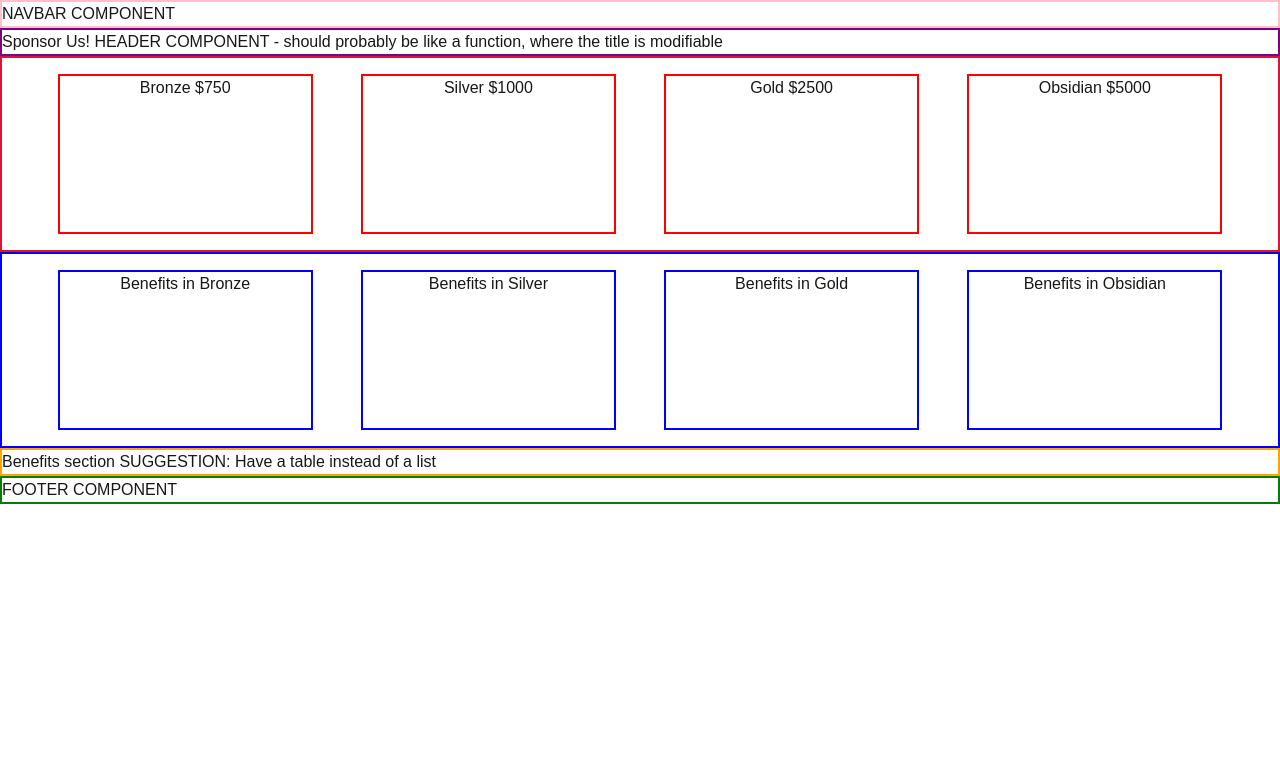
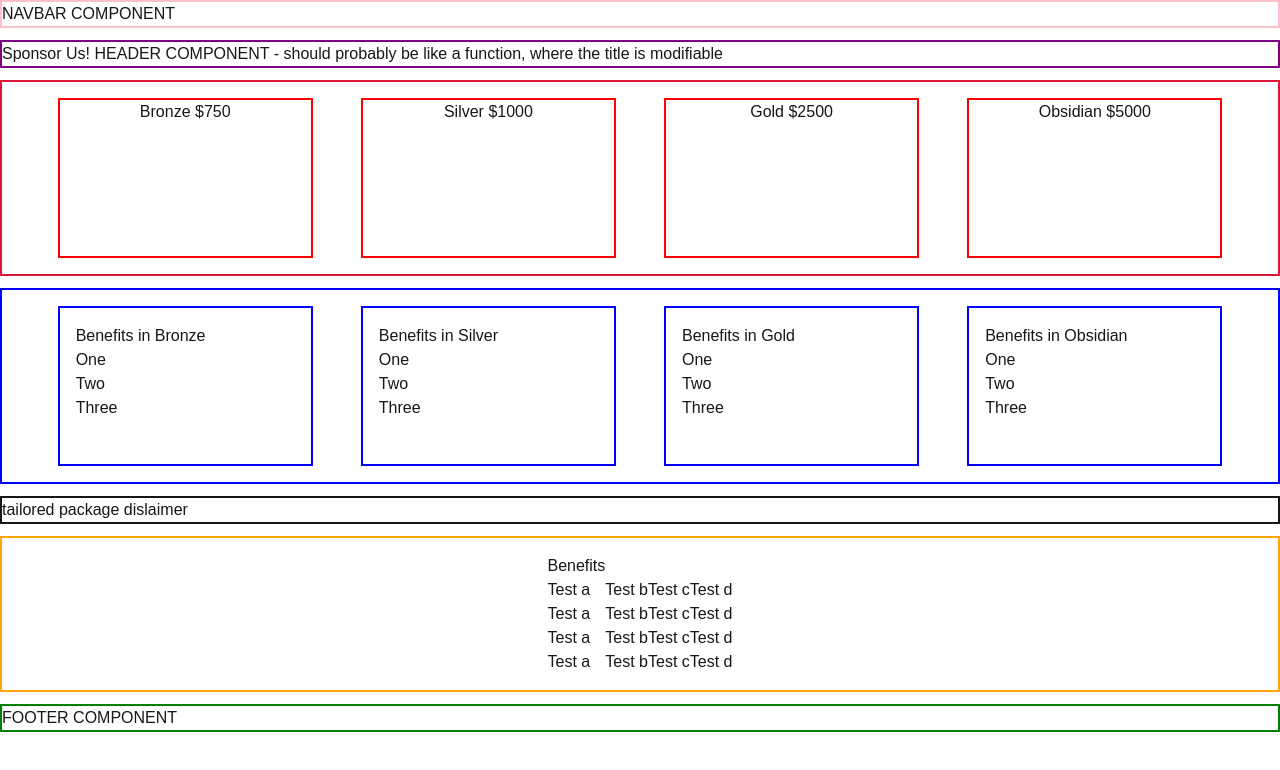
Before and after one commit to hack-rpi/HackRPI-Website-2026, a Next.js app in the folder my-app/: page /sponsorship in a window 1280 px wide. Shown: the top 770 px of the page. Built offline with nearby package versions, Linux system fonts and the light colour scheme.

Commit message:
Sponsor page layout good for now

```diff
--- a/my-app/app/sponsorship/page.tsx
+++ b/my-app/app/sponsorship/page.tsx
@@ -5,6 +5,7 @@ import "./sponsorship.css"
 export default function Test() {
   return (
 		<>
+      <main className = "flex flex-col gap-3 h-screen">
         <div className = "tempNavBar">
           NAVBAR COMPONENT
         </div>
@@ -33,27 +34,82 @@ export default function Test() {
         <div className="flex items-center gap-4 justify-center tier-table">
           <div className="tier-cell bronze">
             Benefits in Bronze
+            <ul>
+              <li>One</li>
+              <li>Two</li>
+              <li>Three</li>
+            </ul>
           </div>
           <div className="tier-cell silver">
             Benefits in Silver
+            <ul>
+              <li>One</li>
+              <li>Two</li>
+              <li>Three</li>
+            </ul>
           </div>
           <div className="tier-cell gold">
             Benefits in Gold
+            <ul>
+              <li>One</li>
+              <li>Two</li>
+              <li>Three</li>
+            </ul>
           </div>
           <div className="tier-cell obsidian">
             Benefits in Obsidian
+            <ul>
+              <li>One</li>
+              <li>Two</li>
+              <li>Three</li>
+            </ul>
           </div>
         </div>
 
-      {/* list of existing benefits */}
-      <div className="benefits">
-        Benefits section
-        SUGGESTION: Have a table instead of a list
+        <div className="disclaimer border-solid border-2">
+          tailored package dislaimer
+        </div>
+
+        <div className="flex items-center gap-4 justify-center benefits">
+          <table>
+            <thead>
+              <tr>
+                <td>Benefits</td>
+              </tr>
+            </thead>
+            <tbody>
+              <tr>
+                <td>Test a</td>
+                <td>Test b</td>
+                <td>Test c</td>
+                <td>Test d</td>
+              </tr>
+              <tr>
+                <td>Test a</td>
+                <td>Test b</td>
+                <td>Test c</td>
+                <td>Test d</td>
+              </tr>
+              <tr>
+                <td>Test a</td>
+                <td>Test b</td>
+                <td>Test c</td>
+                <td>Test d</td>
+              </tr>
+              <tr>
+                <td>Test a</td>
+                <td>Test b</td>
+                <td>Test c</td>
+                <td>Test d</td>
+              </tr>
+            </tbody>
+          </table>
         </div>
 
         <div className="tempFooter">
           FOOTER COMPONENT
         </div>
+      </main>
 		</>
 	);
 }
--- a/my-app/app/sponsorship/sponsorship.css
+++ b/my-app/app/sponsorship/sponsorship.css
@@ -28,12 +28,13 @@
 
 .tier-cell {
   width: 20%;
+  padding: 1em;
   border: 2px solid blue;
-  text-align: center;
   margin: 1em;
   height: 10em; /* change later */
 }
 
 .benefits {
   border: 2px solid orange;
+  padding: 1em;
 }
```
Lines whose indentation alone changed are shown as unchanged.
